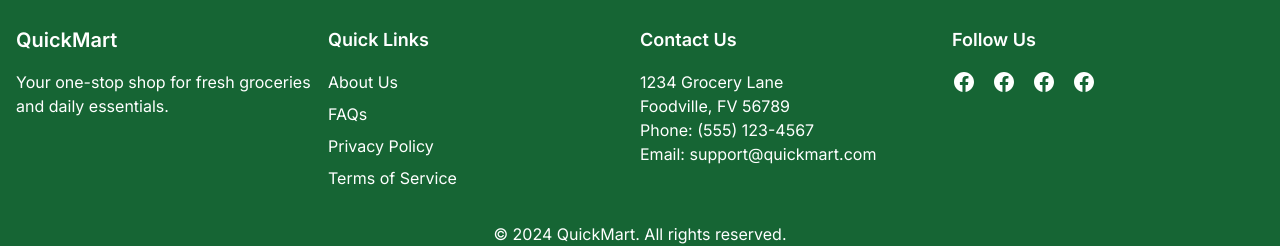
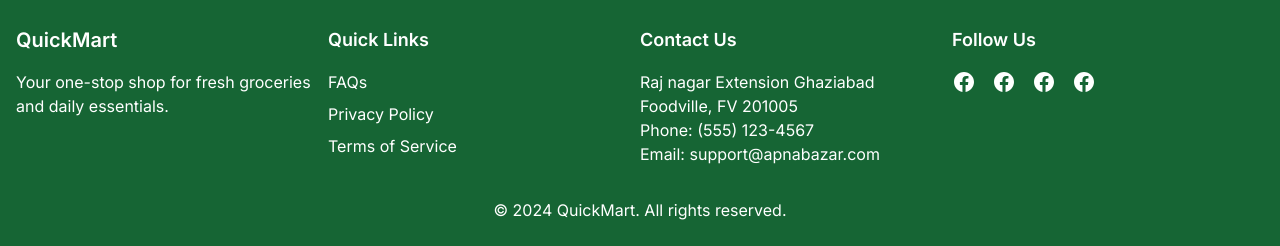
Before and after one commit to AbhishekJha-45/ecommerce_web, a Next.js app in the folder frontend/: page / in a window 1280 px wide. Shown: the part 1608-1854 px from the top of the page. Built offline with nearby package versions, Linux system fonts and the light colour scheme; a web font is replaced by a local one.

Commit message:
Refactor Footer component

```diff
--- a/frontend/components/Common/Footer/Footer.jsx
+++ b/frontend/components/Common/Footer/Footer.jsx
@@ -23,40 +23,64 @@
   return (
     <>
       {/* footer-wrapper */}
-   <footer className="bg-green-800 text-white py-8">
+      <footer className="bg-green-800 text-white py-8">
         <div className="container mx-auto px-4">
           <div className="flex flex-wrap justify-between">
             <div className="w-full md:w-1/4 mb-6 md:mb-0">
               <h3 className="text-xl font-semibold mb-4">QuickMart</h3>
-              <p className="mr-2">Your one-stop shop for fresh groceries and daily essentials.</p>
+              <p className="mr-2">
+                Your one-stop shop for fresh groceries and daily essentials.
+              </p>
             </div>
             <div className="w-full md:w-1/4 mb-6 md:mb-0">
               <h4 className="text-lg font-semibold mb-4">Quick Links</h4>
               <ul className="space-y-2">
-                <li><Link href="#" className="hover:text-green-300">About Us</Link></li>
-                <li><Link href="#" className="hover:text-green-300">FAQs</Link></li>
-                <li><Link href="#" className="hover:text-green-300">Privacy Policy</Link></li>
-                <li><Link href="#" className="hover:text-green-300">Terms of Service</Link></li>
+                <li>
+                  <Link href="#" className="hover:text-green-300">
+                    FAQs
+                  </Link>
+                </li>
+                <li>
+                  <Link href="#" className="hover:text-green-300">
+                    Privacy Policy
+                  </Link>
+                </li>
+                <li>
+                  <Link href="#" className="hover:text-green-300">
+                    Terms of Service
+                  </Link>
+                </li>
               </ul>
             </div>
             <div className="w-full md:w-1/4 mb-6 md:mb-0">
               <h4 className="text-lg font-semibold mb-4">Contact Us</h4>
-              <p>1234 Grocery Lane</p>
-              <p>Foodville, FV 56789</p>
+              <p>Raj nagar Extension Ghaziabad</p>
+              <p>Foodville, FV 201005</p>
               <p>Phone: (555) 123-4567</p>
-              <p>Email: support@quickmart.com</p>
+              <p>Email: support@apnabazar.com</p>
             </div>
             <div className="w-full md:w-1/4">
               <h4 className="text-lg font-semibold mb-4">Follow Us</h4>
               <div className="flex space-x-4">
-                {['facebook', 'twitter', 'instagram', 'youtube'].map((social) => (
-                  <a key={social} href="#" className="hover:text-green-300">
-                    <span className="sr-only">{social}</span>
-                    <svg className="h-6 w-6" fill="currentColor" viewBox="0 0 24 24" aria-hidden="true">
-                      <path fillRule="evenodd" d="M22 12c0-5.523-4.477-10-10-10S2 6.477 2 12c0 4.991 3.657 9.128 8.438 9.878v-6.987h-2.54V12h2.54V9.797c0-2.506 1.492-3.89 3.777-3.89 1.094 0 2.238.195 2.238.195v2.46h-1.26c-1.243 0-1.63.771-1.63 1.562V12h2.773l-.443 2.89h-2.33v6.988C18.343 21.128 22 16.991 22 12z" clipRule="evenodd" />
-                    </svg>
-                  </a>
-                ))}
+                {["facebook", "twitter", "instagram", "youtube"].map(
+                  (social) => (
+                    <a key={social} href="#" className="hover:text-green-300">
+                      <span className="sr-only">{social}</span>
+                      <svg
+                        className="h-6 w-6"
+                        fill="currentColor"
+                        viewBox="0 0 24 24"
+                        aria-hidden="true"
+                      >
+                        <path
+                          fillRule="evenodd"
+                          d="M22 12c0-5.523-4.477-10-10-10S2 6.477 2 12c0 4.991 3.657 9.128 8.438 9.878v-6.987h-2.54V12h2.54V9.797c0-2.506 1.492-3.89 3.777-3.89 1.094 0 2.238.195 2.238.195v2.46h-1.26c-1.243 0-1.63.771-1.63 1.562V12h2.773l-.443 2.89h-2.33v6.988C18.343 21.128 22 16.991 22 12z"
+                          clipRule="evenodd"
+                        />
+                      </svg>
+                    </a>
+                  )
+                )}
               </div>
             </div>
           </div>
```
